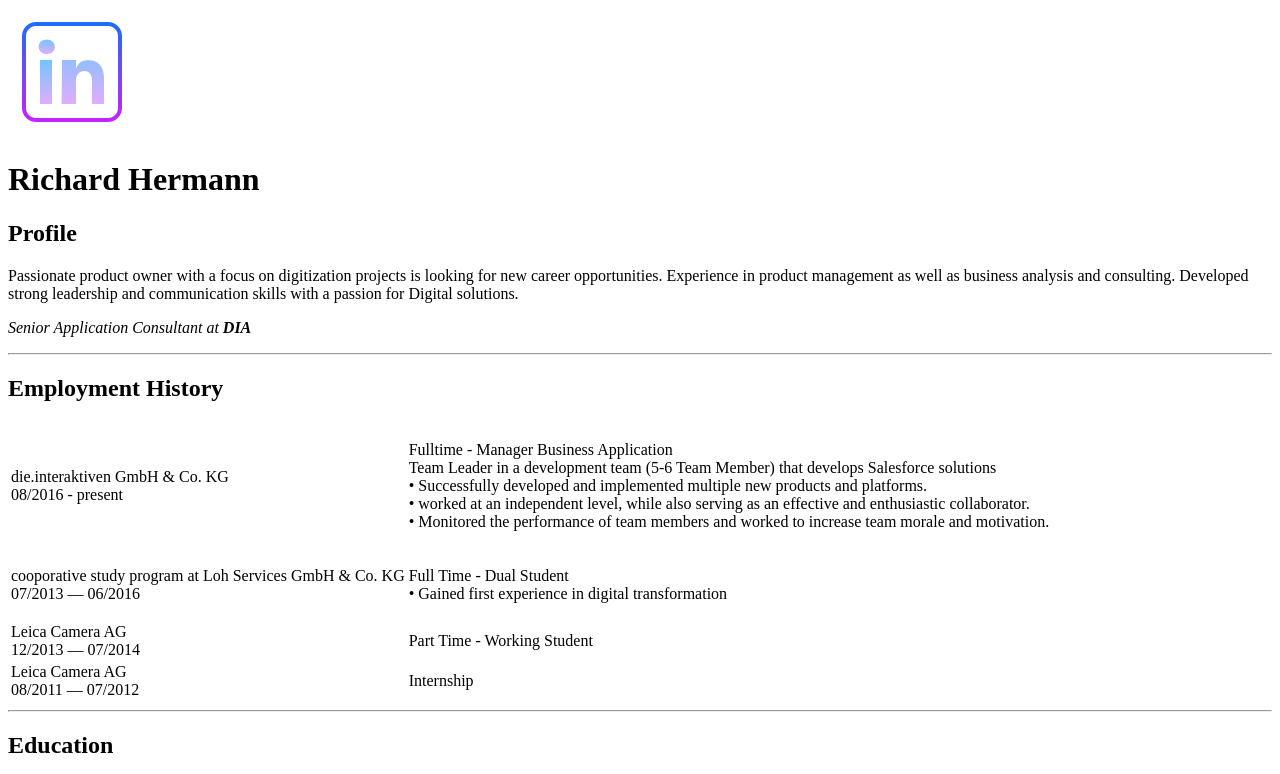
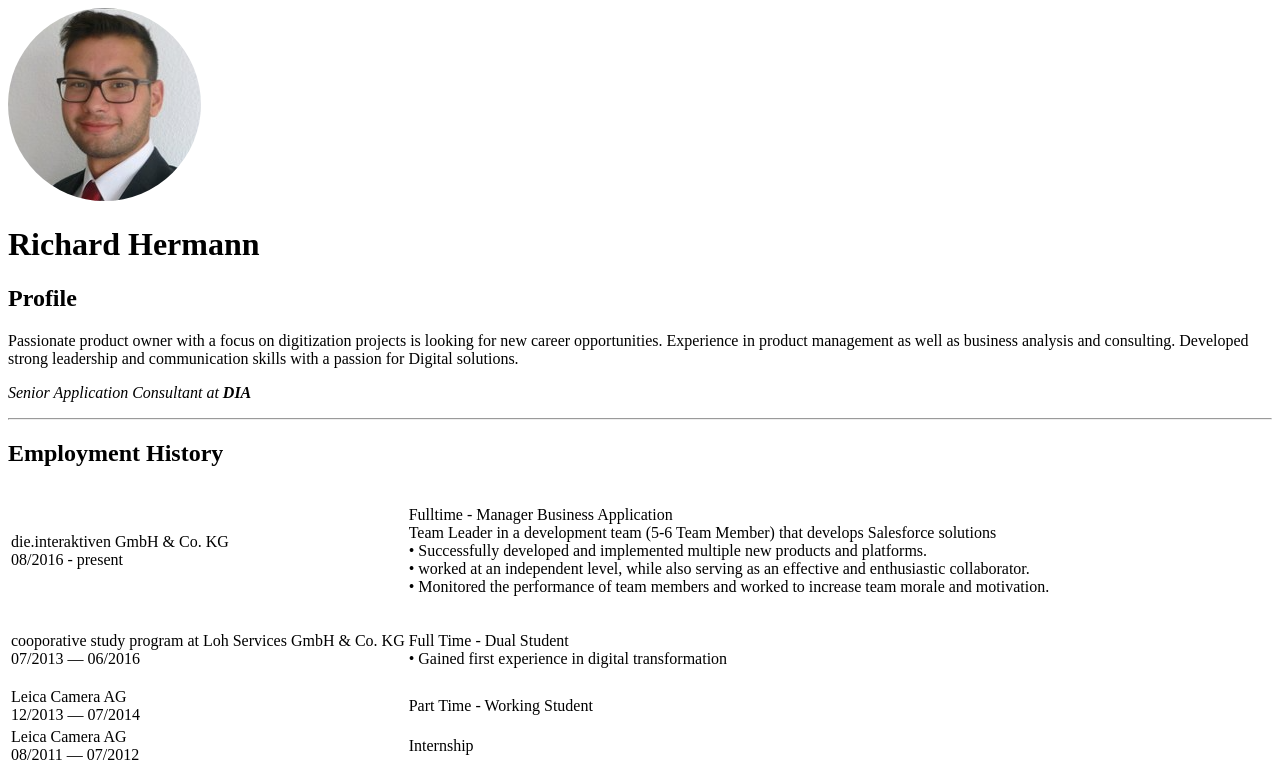
Before and after one commit to Rich209/cv, a plain HTML site: page index.html in a window 1280 px wide. Shown: the top 774 px of the page. Drawn offline with Linux system fonts and the light colour scheme.

Commit message:
Update index.html

```diff
--- a/index.html
+++ b/index.html
@@ -7,7 +7,7 @@
     <title>⚡ Rich's Personal Site</title>
   </head>
   <body>
-    <img src="icons/linkedin.png" alt="Richards Profilpicture" />
+    <img src="images/profile.png" alt="Richards Profilpicture" />
     <h1>Richard Hermann</h1>
     <h2>Profile</h2>
     <p>
```
